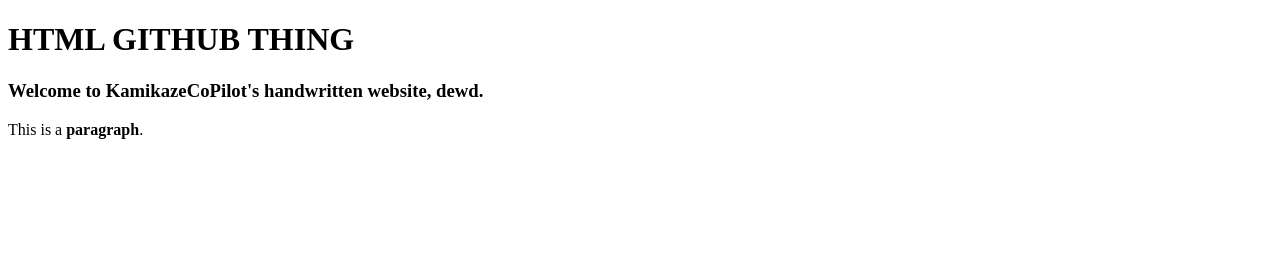
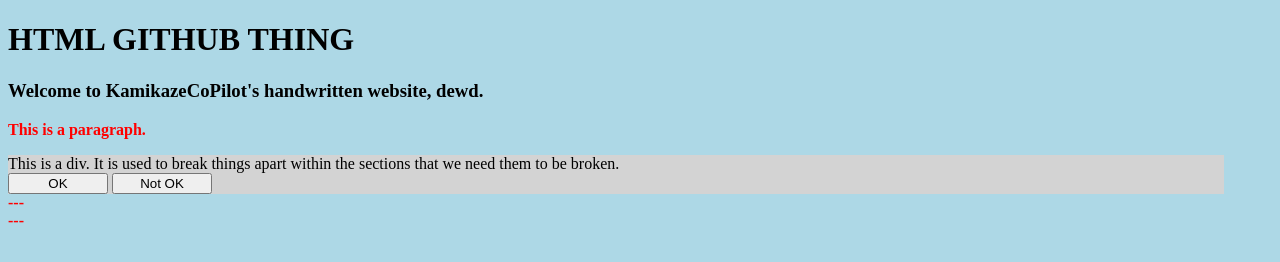
Before and after one commit to kamikazecopilot/kamikazecopilot.github.io, a plain HTML site: page index.html in a window 1280 px wide. Drawn offline with Linux system fonts and the light colour scheme.

Commit message:
Added .js file

```diff
--- a/index.html
+++ b/index.html
@@ -2,12 +2,30 @@
 <html>
     <head>
         <link rel="icon" href="/images/favicon.png" />
+        <link rel="stylesheet" href="styles.css" />
+        <script type="text/javascript" src="scripts.js"></script>
     </head>
-    <body>
+    <body style="width:100%; background-color:lightblue;">
         <h1>HTML GITHUB THING</h1>
         <h3>Welcome to KamikazeCoPilot's handwritten website, dewd.</h3>
         <p>
-            This is a <b>paragraph</b>.
+            This is a paragraph.
         </p>
+        <div class="div-table">
+            This is a div.  It is used to break things apart within the sections that we need them to be broken.<br />
+            <button class="btnStandard" onclick="okayClicked()">
+                OK
+            </button>
+            <!--<div>&nbsp;</div>-->
+            <button class="btnStandard" onclick="cancelClicked()">
+                Not OK
+            </button>
+        </div>
+        <div class="test-div">
+            ---
+        </div>
+        <div id="demo" class="test-div">
+            ---
+        </div>
     </body>
 </html>
--- /dev/null
+++ b/scripts.js
@@ -0,0 +1,16 @@
+function okayClicked()
+{
+    document.getElementsByName("test-div").innerHTML = "text changed.";
+    document.getElementsByClassName("test-div").innerHTML = "text changed.";
+}
+
+function cancelClicked() {
+    var innerHTML = document.getElementById("demo").innerHTML
+    if (innerHTML) "---"
+    {
+        innerHTML = "Paragraph changed.";
+    } else {
+        innerHTML = "---"
+    }
+
+}
--- /dev/null
+++ b/styles.css
@@ -0,0 +1,38 @@
+body
+{
+    /*
+    background-color:aqua;
+    font-family:'Franklin Gothic Medium', 'Arial Narrow', Arial, sans-serif;
+    */
+}
+
+p {
+    /*color: gray;*/
+    color: red;
+    font-weight: bold;
+}
+
+.paragraph-class
+{
+    color: red;
+    font-weight: bold;
+}
+
+.div-table
+{
+    width:95%;
+    background-color:lightgray;
+}
+
+.btnStandard
+{
+    text-align:center;
+    min-width:100px;
+    min-height:20px;
+}
+
+.test-div
+{
+    color: red;
+    font-weight: bold;
+}
```
